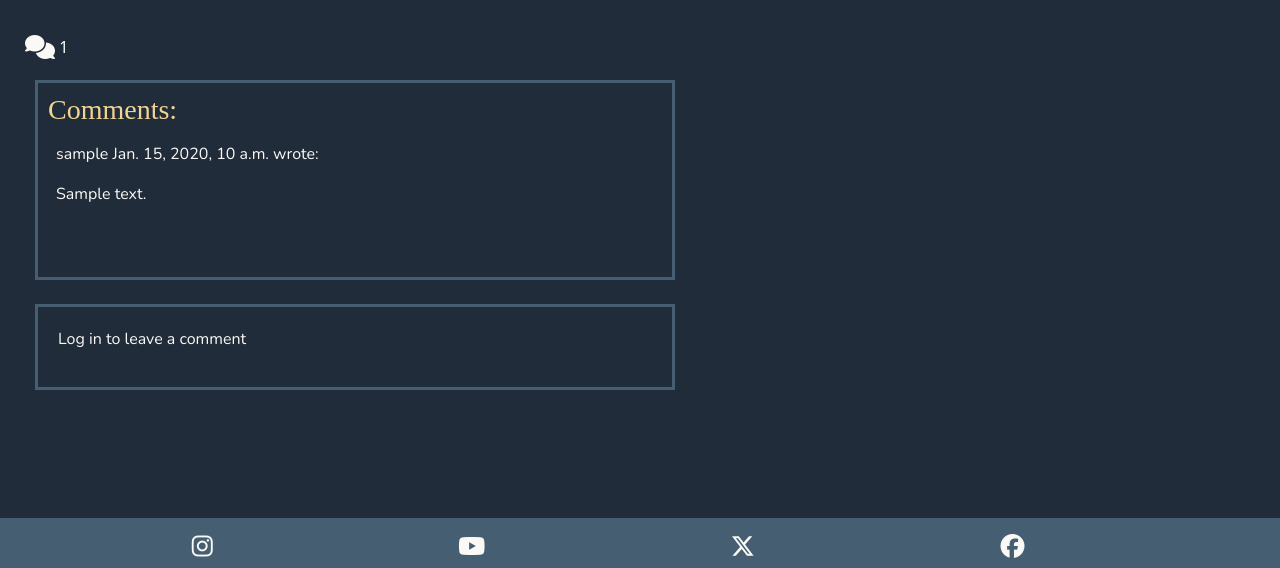
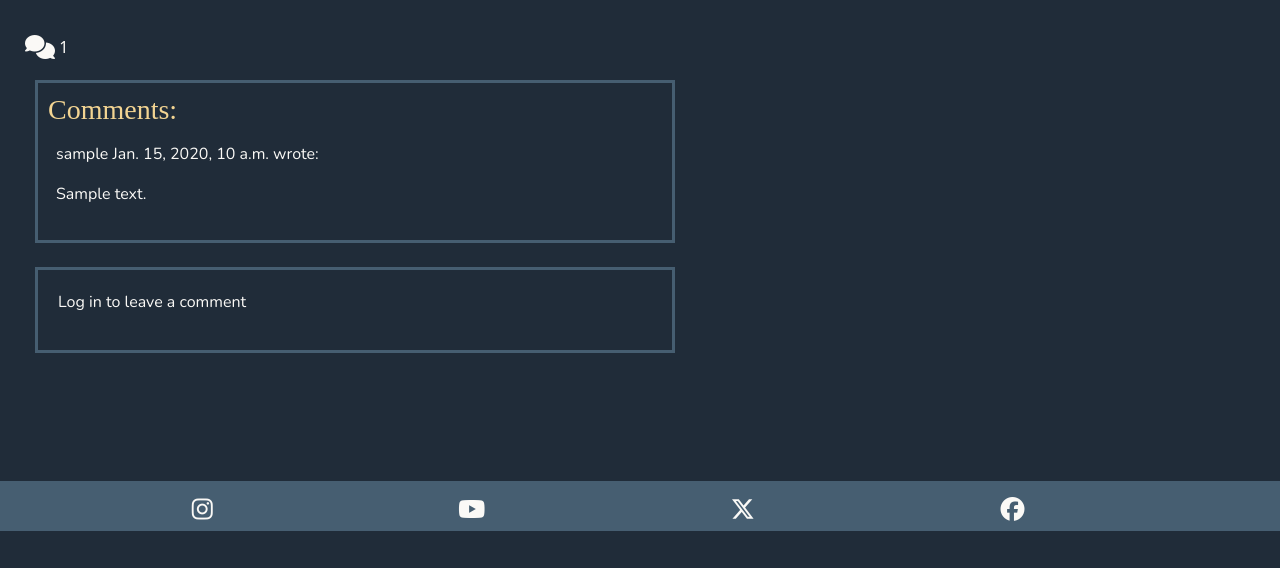
Before and after one commit to ZoeMacf/oodles-of-comfort, a Django app: a page that uses templates/base.html in a window 1280 px wide. Shown: the part 384-952 px from the top of the page. After the commit the page ends 915 px from the top, so only its background shows below. Run offline with Django 4.2, Linux system fonts and the light colour scheme; tables that the repository leaves empty hold one stand-in row (values such as "Sample post"); some libraries are stand-ins or nearby versions; some web fonts are replaced.

Commit message:
fix comment container sizing for more than one comment

```diff
--- a/static/css/style.css
+++ b/static/css/style.css
@@ -204,7 +204,7 @@ body {
 }
 
 .comment-card {
-    height: 200px;
+    height: auto;
     width: 50%;
     padding: 10px;
     margin: 10px 35px;
```
